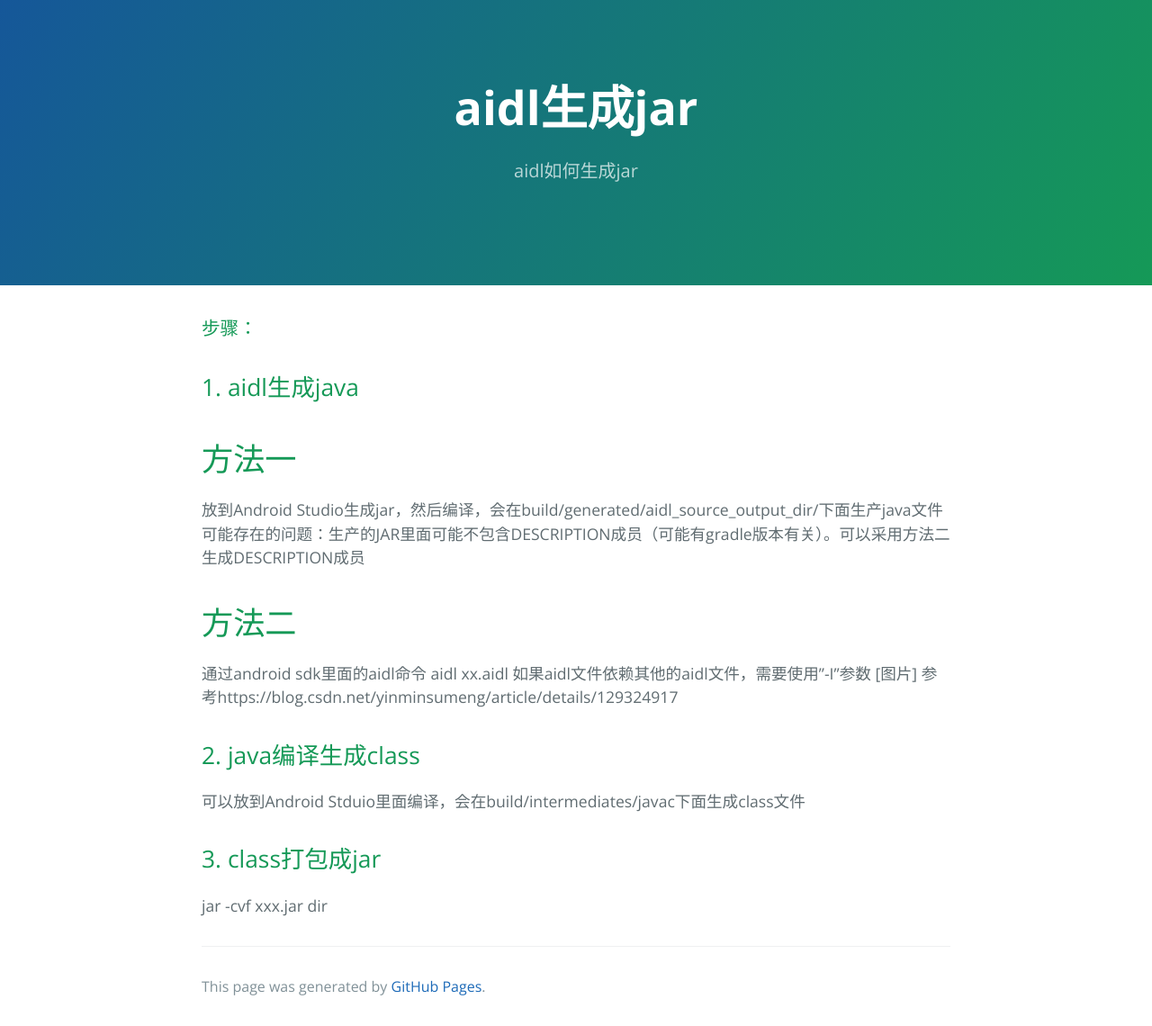
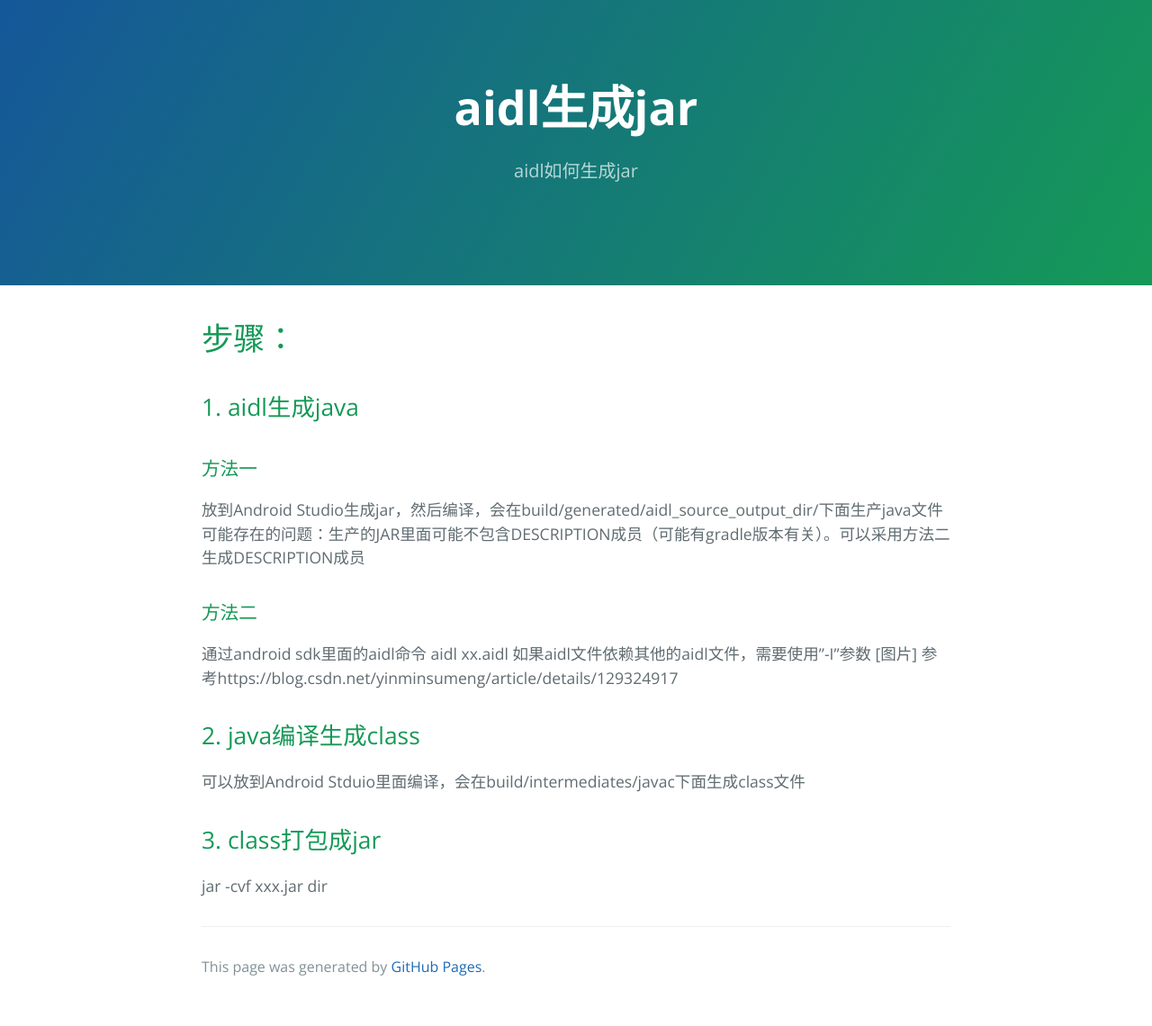
Before and after one commit to EricChenYS/EricChenYS.github.io, a Jekyll site: the page built from docs/android/aidl生成jar.md, in a window 1280 px wide. Shown: the whole page at 90% size. Built offline with Jekyll 4.4.1, drawn with Linux system fonts in a browser that asks for light colours; after the commit the page ends 1118 px from its top, so only the background shows below that.

```diff
--- a/docs/android/aidl生成jar.md
+++ b/docs/android/aidl生成jar.md
@@ -4,12 +4,12 @@ title: aidl生成jar
 description: aidl如何生成jar
 ---
 
-### 步骤：
+# 步骤：
 ## 1. aidl生成java
-# 方法一
+### 方法一
 放到Android Studio生成jar，然后编译，会在build/generated/aidl_source_output_dir/下面生产java文件
 可能存在的问题：生产的JAR里面可能不包含DESCRIPTION成员（可能有gradle版本有关）。可以采用方法二生成DESCRIPTION成员
-# 方法二
+### 方法二
 通过android sdk里面的aidl命令
 aidl xx.aidl
 如果aidl文件依赖其他的aidl文件，需要使用"-I"参数
```
